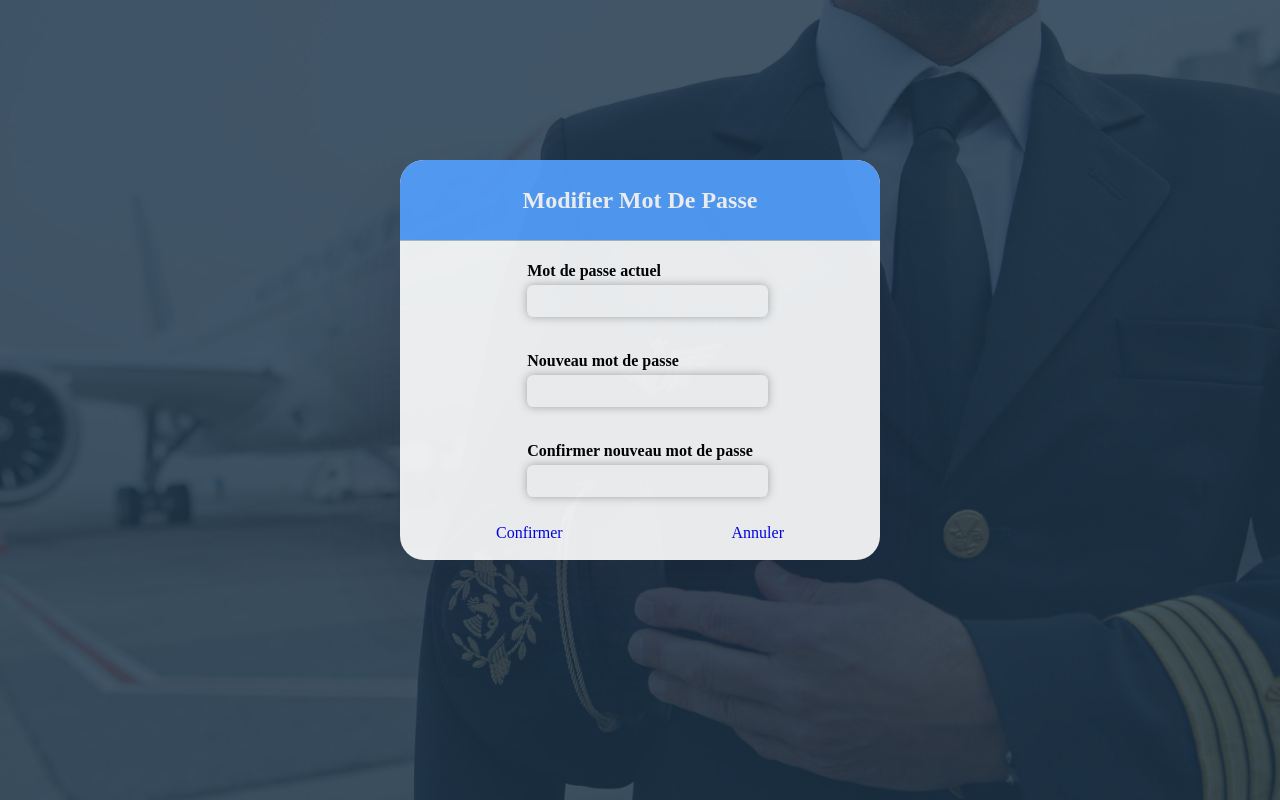
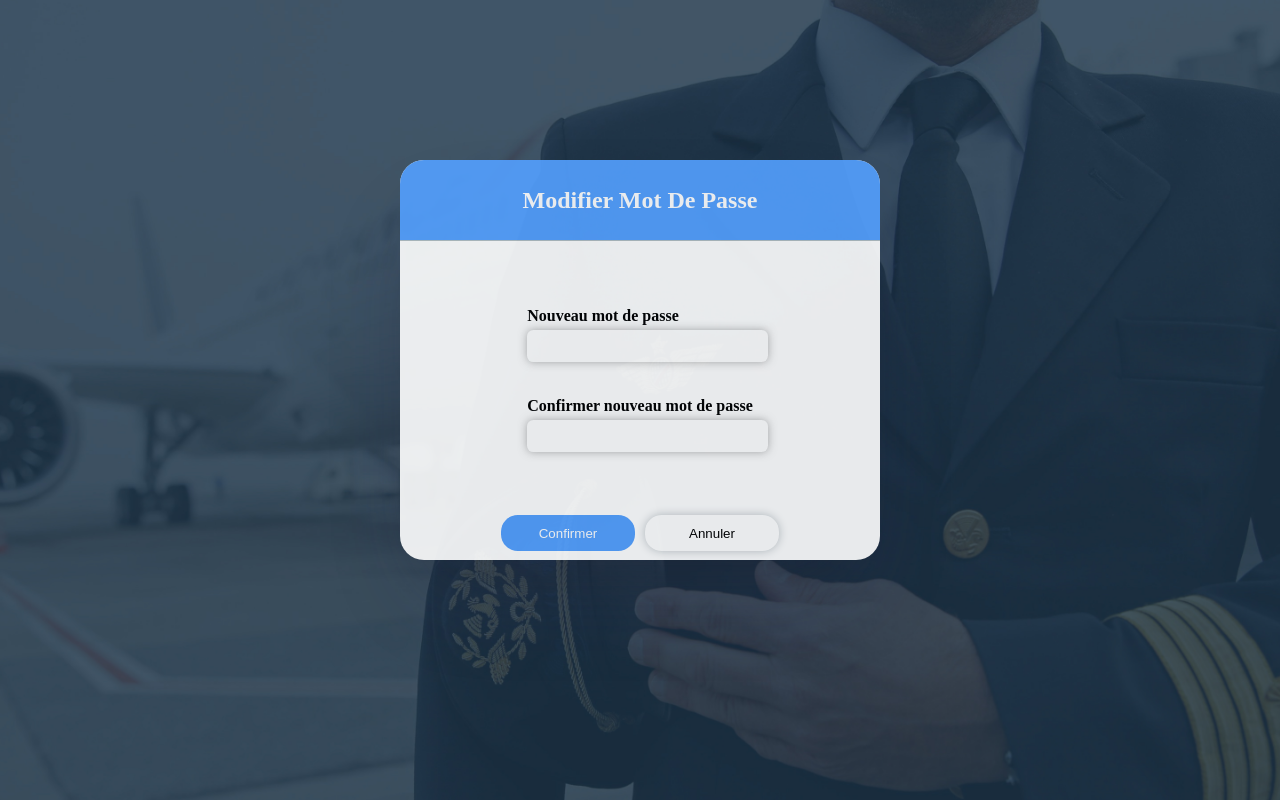
Before and after one commit to charlottemrd/aeronicsolutions, a PHP site: page /base/modifierMdp.php in a window 1280 px wide. Run offline with PHP 8.4, Linux system fonts and the light colour scheme; some web fonts are replaced.

Commit message:
modifications pour mdp oublié et changement de mdp

```diff
--- a/View/assets/modifierMdp.css
+++ b/View/assets/modifierMdp.css
@@ -97,7 +97,7 @@ column-count: 2;
 .information h4{
     padding-bottom:5px;
 }
-.changement{
+.changement {
     height: 10%;
     width: 60%;
     display: flex;
@@ -163,3 +163,44 @@ input:active{
 a{
   text-decoration: none;
 }
+
+.bt3, .bt4{
+    height: 90%;
+    width: 90%;
+    display: flex;
+    align-items: center;
+    justify-content: center;
+    border-radius: 1.05em;
+    margin:5px;
+
+    overflow: hidden;
+
+
+}
+.bt3 input{
+    width: 100%;
+    height: 100%;
+    background-color:#54a0ff ;
+    color: white;
+    border-radius: 1.05em;
+    border-top-style: hidden;
+    border-right-style: hidden;
+    border-left-style: hidden;
+    border-bottom-style: hidden;
+
+}
+.bt4 input{
+    width: 100%;
+    height: 100%;
+    background-color:white ;
+    color: black;
+    border-radius: 1.05em;
+    border-top-style: hidden;
+    border-right-style: hidden;
+    border-left-style: hidden;
+    border-bottom-style: hidden;
+    box-shadow: 0px 0px 10px #bdc3c7;
+}
+.bt4{
+    box-shadow: 0px 0px 10px #bdc3c7;
+}
--- a/View/assets/nouveauMdp.css
+++ b/View/assets/nouveauMdp.css
@@ -133,7 +133,7 @@ input:active{
     color:white;
     font-size: 1.5em;
 }
-.bt2{
+.bt5{
     background-color: #54a0ff;
     width: 100%;
     height: 100%;
@@ -146,6 +146,7 @@ input:active{
     color: white;
     transition: all 0.3s;
     font-family: "oumgouleh";
+    border-radius: 1.05em;
 }
 
 a{
--- a/View/base/modifierMdp.php
+++ b/View/base/modifierMdp.php
@@ -16,27 +16,25 @@
     <div class="superform_container">
       <div class="form_container">
         <div class="information">
-          <h4>Mot de passe actuel</h4>
-          <input name= "mdp" type="password" />
-        </div>
-        <div class="information">
           <h4>Nouveau mot de passe</h4>
-          <input name= "mdp" type="password" />
+          <input name= "password" type="password" />
         </div>
         <div class="information">
           <h4>Confirmer nouveau mot de passe</h4>
-          <input name= "mdp" type="password" />
+          <input name= "cpassword" type="password" />
         </div>
       </div>
     </div>
-    <div class= "changement">
-          <div class="bt1">
-            <a href="profilController.php">Confirmer</a>
-          </div>
-          <div class="bt2">
-            <a href="profilController.php">Annuler</a>
-           </div>
+    <div class="changement">
+        <div class="bt3">
+            <input class="modifier" name="modifier" type="submit" value="Confirmer" >
+
+        </div>
+        <div class="bt4">
+            <input class="annuler" name="annuler" type="submit" value="Annuler">
+        </div>
     </div>
+
 
 </form>
 </body>
--- a/View/base/nouveauMdp.php
+++ b/View/base/nouveauMdp.php
@@ -26,7 +26,7 @@
         </div>
     </div>
     <div class= "changement">
-        <input class="bt2" name="confirmation" type="submit" value="Confirmer"></input>
+        <input class="bt5" name="confirmation" type="submit" value="Confirmer"></input>
     </div>
 
 </form>
```
Also changed, not shown: Controller/modifierMdpController.php (+47 -0 lines), Controller/nouveauMdpController.php (+12 -14 lines).
